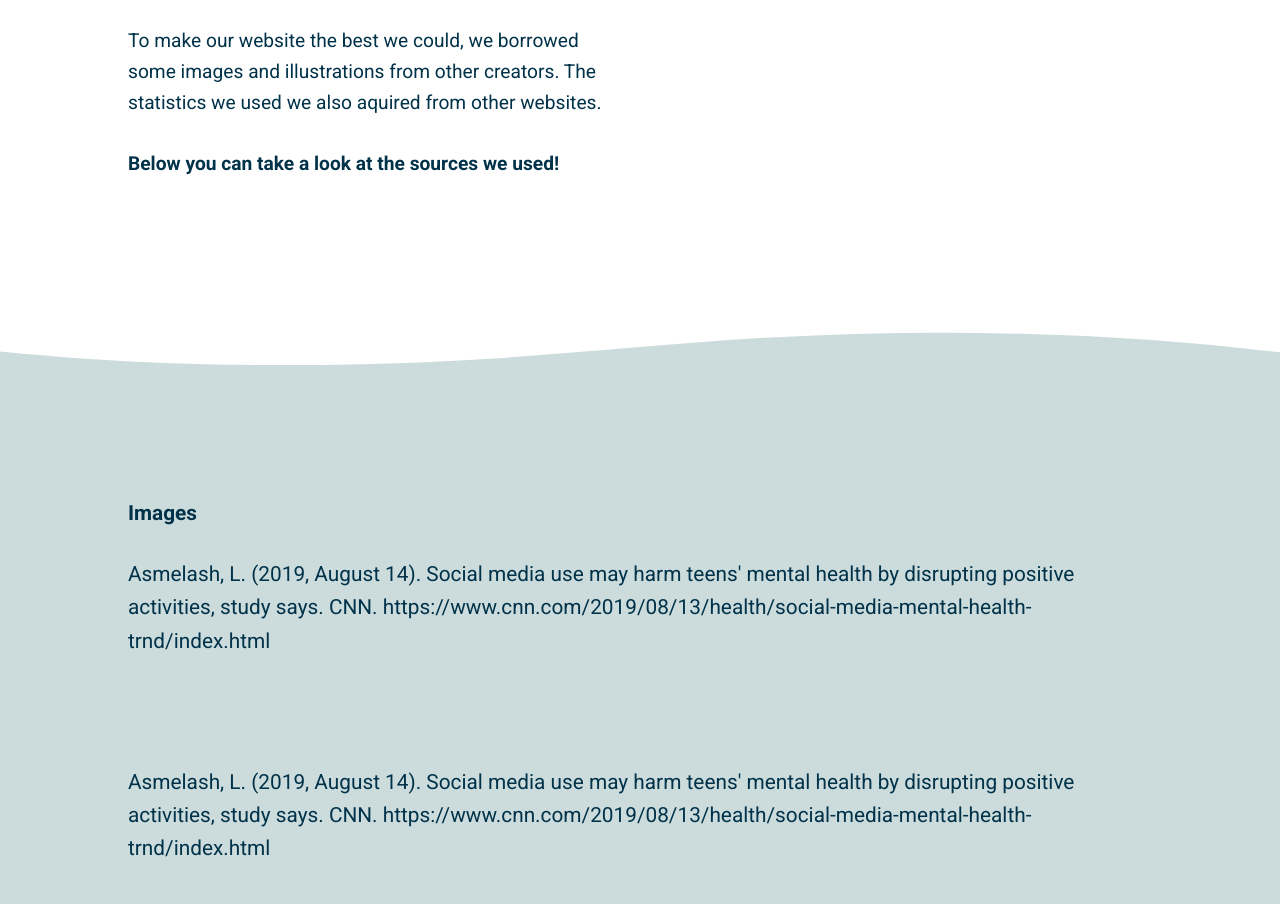
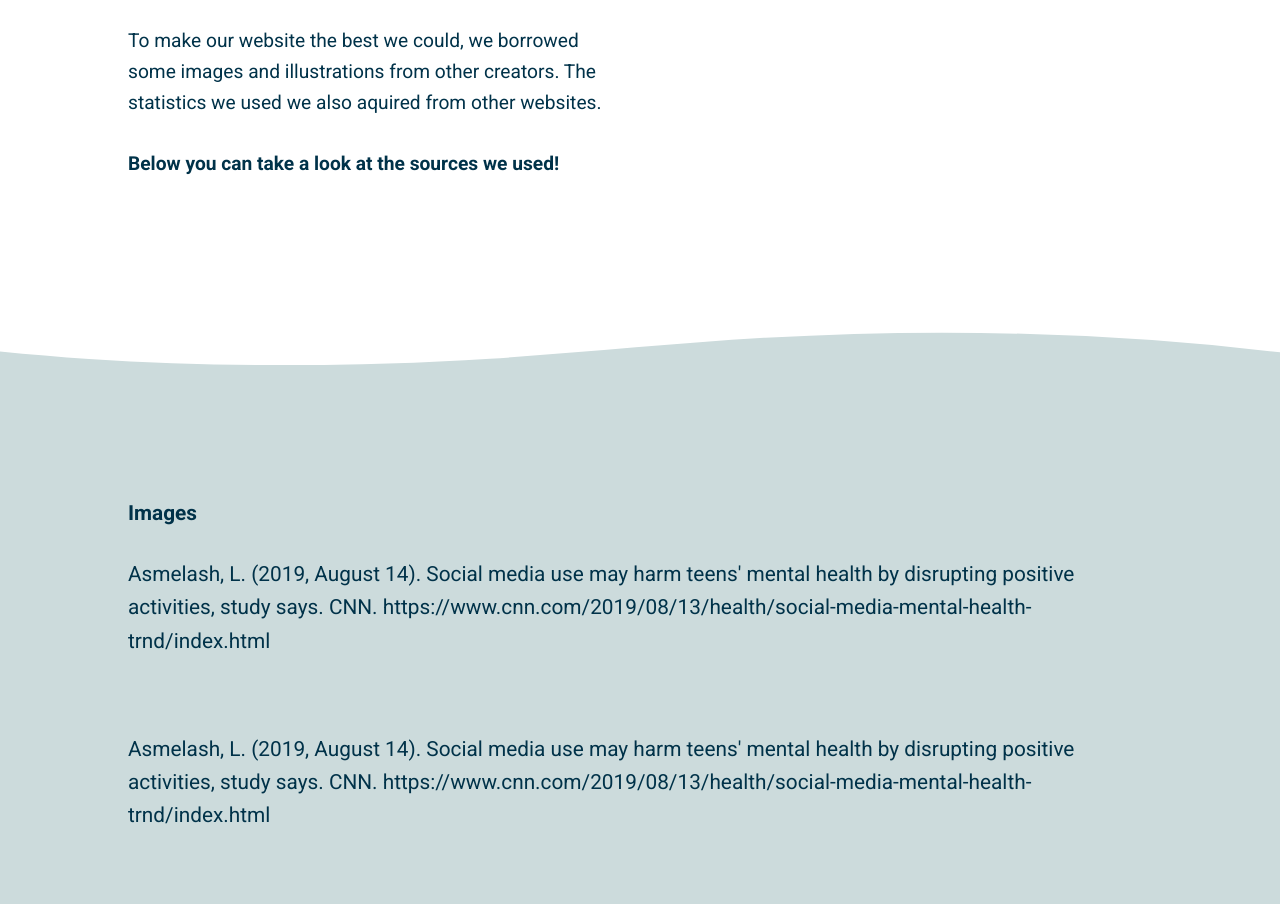
Before and after one commit to lvigerust/Final-Project, a plain HTML site: page sources.html in a window 1280 px wide. Shown: the part 342-1246 px from the top of the page. Drawn offline with Linux system fonts and the light colour scheme.

Commit message:
Update sources.html

```diff
--- a/sources.html
+++ b/sources.html
@@ -55,9 +55,9 @@
                 <div class="column">
                     <h4 class="source--title">Images</h4>
                     <div class="source__text">
-                     <p>Asmelash, L. (2019, August 14). Social media use may harm teens' mental health by disrupting positive activities, study says. CNN. https://www.cnn.com/2019/08/13/health/social-media-mental-health-trnd/index.html</p><br><br>
-                     <p>Asmelash, L. (2019, August 14). Social media use may harm teens' mental health by disrupting positive activities, study says. CNN. https://www.cnn.com/2019/08/13/health/social-media-mental-health-trnd/index.html</p><br><br>
-                     <p>Asmelash, L. (2019, August 14). Social media use may harm teens' mental health by disrupting positive activities, study says. CNN. https://www.cnn.com/2019/08/13/health/social-media-mental-health-trnd/index.html</p><br><br>
+                     <p>Asmelash, L. (2019, August 14). Social media use may harm teens' mental health by disrupting positive activities, study says. CNN. https://www.cnn.com/2019/08/13/health/social-media-mental-health-trnd/index.html</p><br>
+                     <p>Asmelash, L. (2019, August 14). Social media use may harm teens' mental health by disrupting positive activities, study says. CNN. https://www.cnn.com/2019/08/13/health/social-media-mental-health-trnd/index.html</p><br>
+                     <p>Asmelash, L. (2019, August 14). Social media use may harm teens' mental health by disrupting positive activities, study says. CNN. https://www.cnn.com/2019/08/13/health/social-media-mental-health-trnd/index.html</p><br>
 					</div>
 					<h4 class="source--title">Information</h4>
                     <div class="source__text">
```
